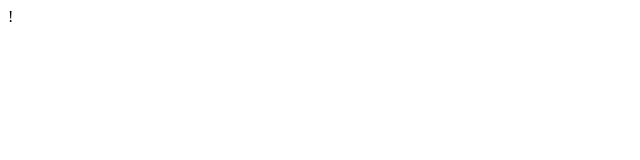
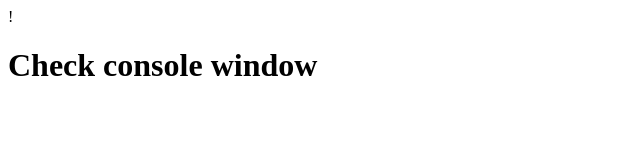
Before and after one commit to jamesjayasurya18/corsera-test, a plain HTML site: page module-4/index.html in a window 1280 px wide. Shown: the whole page, without its empty margins (0-640 px from the left). Drawn offline with Linux system fonts and the light colour scheme.

Commit message:
module4solution

```diff
--- a/module-4/index.html
+++ b/module-4/index.html
@@ -8,6 +8,6 @@
     <script src="script.js"></script>
 </head>
 <body>
-
+<h1>Check console window</h1>
 </body>
 </html>
```
